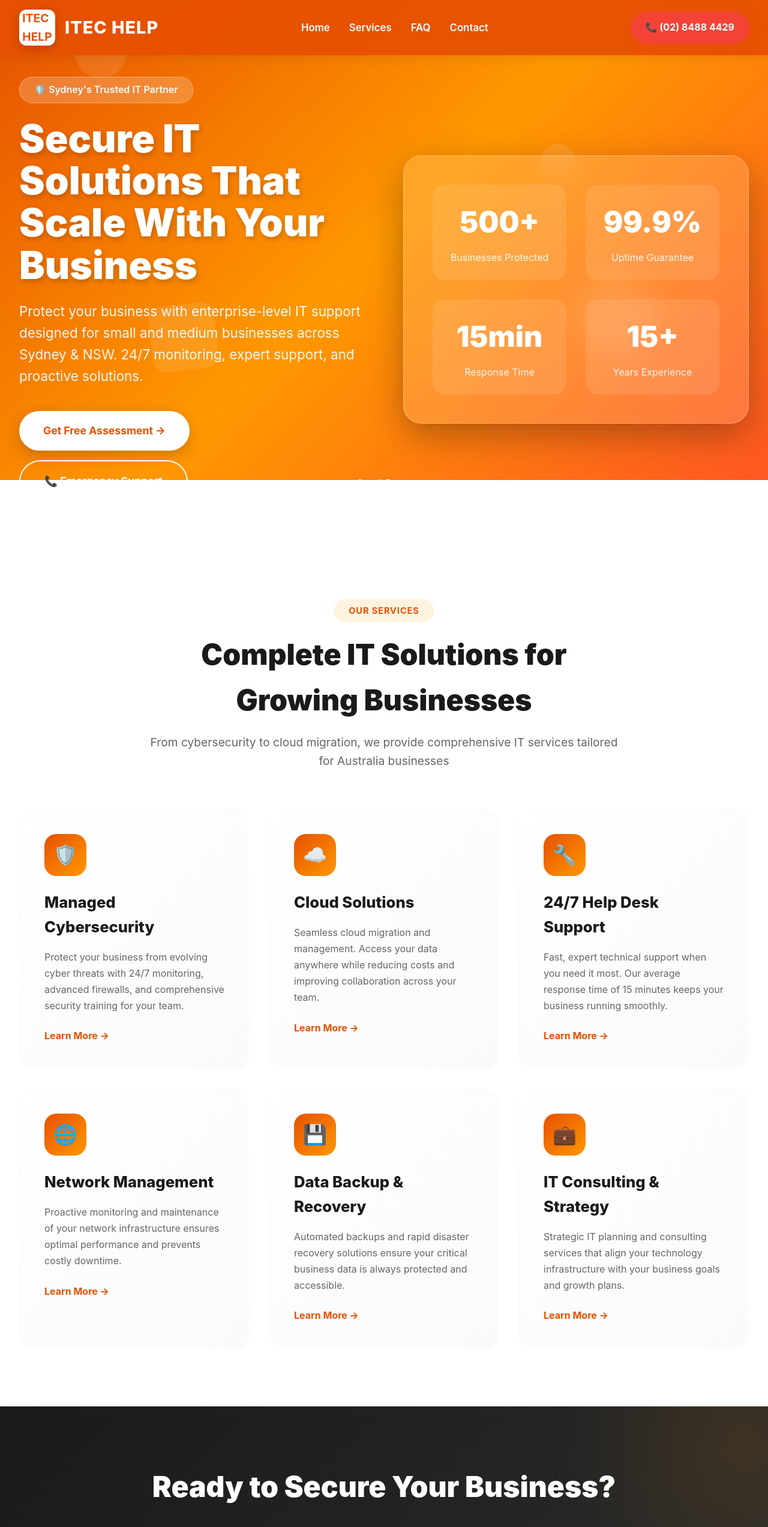
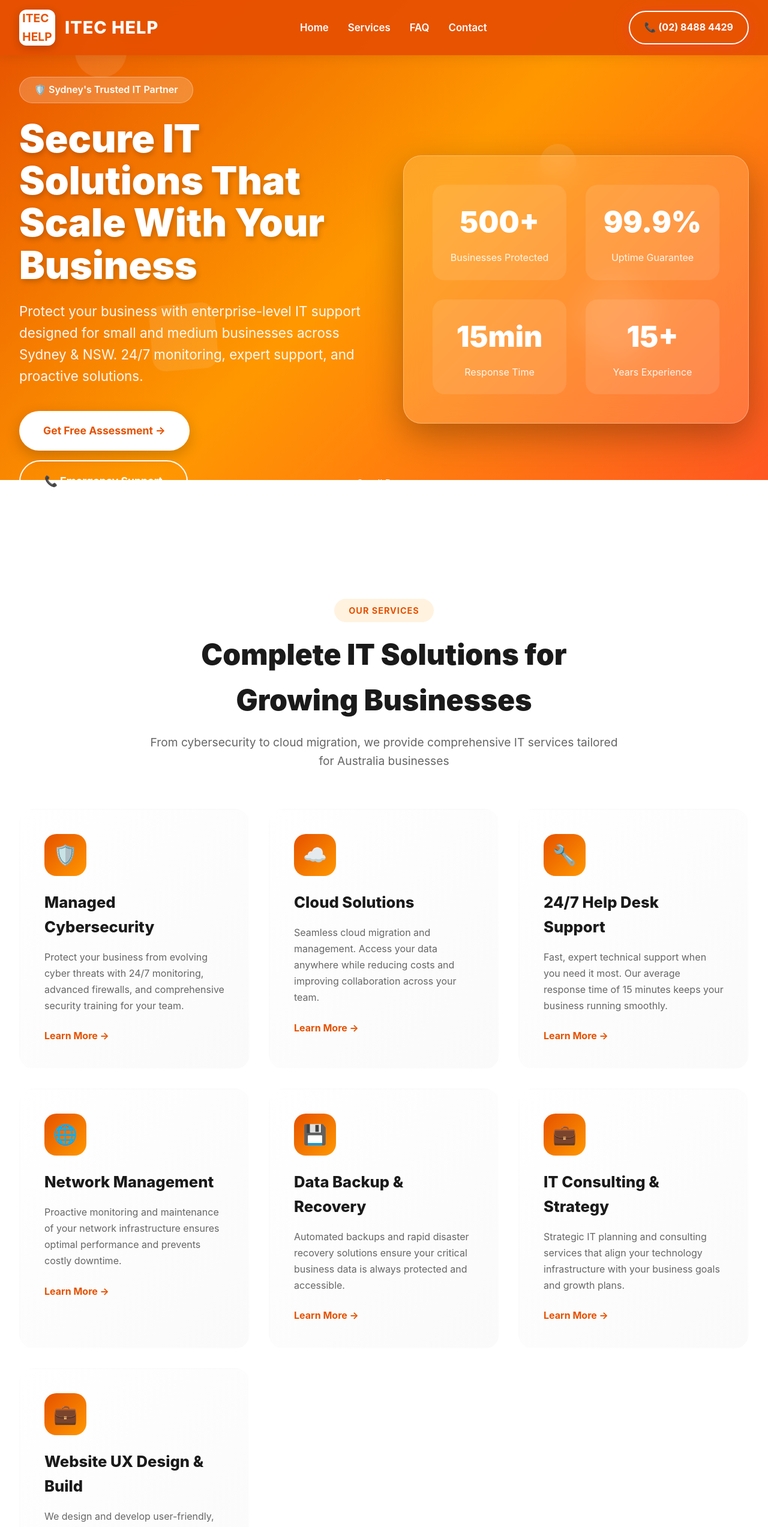
Before and after one commit to ursawarriordev0127-dot/ITEC-HELP, a Next.js app: page / in a window 1280 px wide. Shown: the top 2545 px of the page at 60% size. Built offline with nearby package versions, Linux system fonts and the light colour scheme.

Commit message:
fix: The services for 10/7 feedback.

```diff
--- a/components/Footer.js
+++ b/components/Footer.js
@@ -24,6 +24,8 @@ const Footer = () => {
             <li><a href="#services">Help Desk</a></li>
             <li><a href="#services">Network Management</a></li>
             <li><a href="#services">Data Backup</a></li>
+            <li><a href="#services">IT Consulting</a></li>
+            <li><a href="#services">Website UX Design</a></li>
           </ul>
         </div>
 
--- a/components/Services.js
+++ b/components/Services.js
@@ -37,6 +37,12 @@ const Services = () => {
       title: "IT Consulting & Strategy",
       description: "Strategic IT planning and consulting services that align your technology infrastructure with your business goals and growth plans.",
       link: "#contact"
+    },
+    {
+      icon: "💼",
+      title: "Website UX Design & Build",
+      description: "We design and develop user-friendly, responsive websites that look great, perform fast, and elevate your brand online.",
+      link: "#contact"
     }
   ]
 
--- a/styles/Header.module.css
+++ b/styles/Header.module.css
@@ -96,7 +96,7 @@
 }
 
 .emergencyCall {
-  background: #f44336;
+  border: 2px solid white;
   color: white;
   padding: 0.8rem 1.5rem;
   border-radius: 50px;
@@ -113,8 +113,8 @@
 }
 
 .emergencyCall:hover {
-  transform: scale(1.05);
-  box-shadow: 0 6px 30px rgba(244, 67, 54, 0.6);
+  background: white;
+  color: #e65100;
 }
 
 @keyframes pulseGlow {
```
